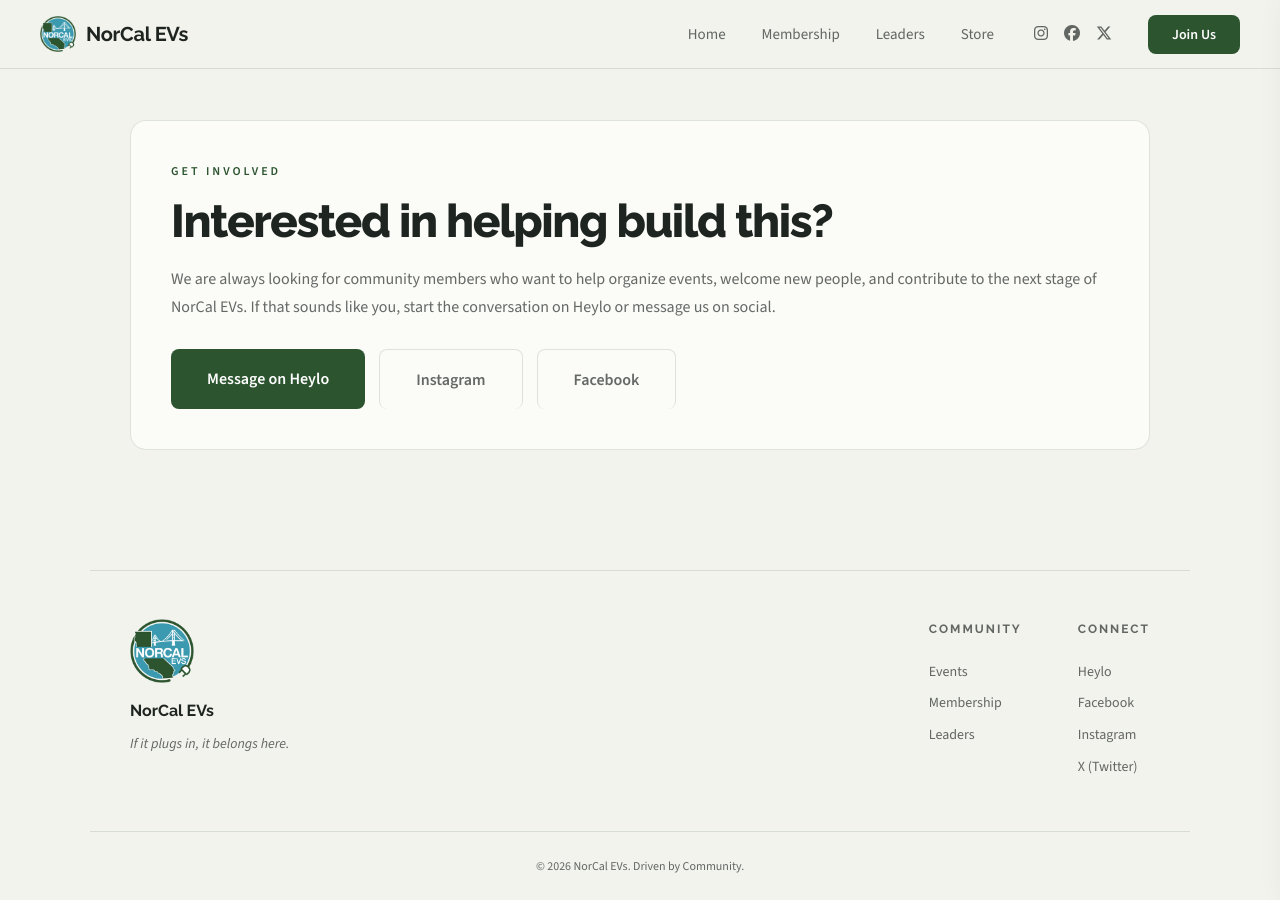
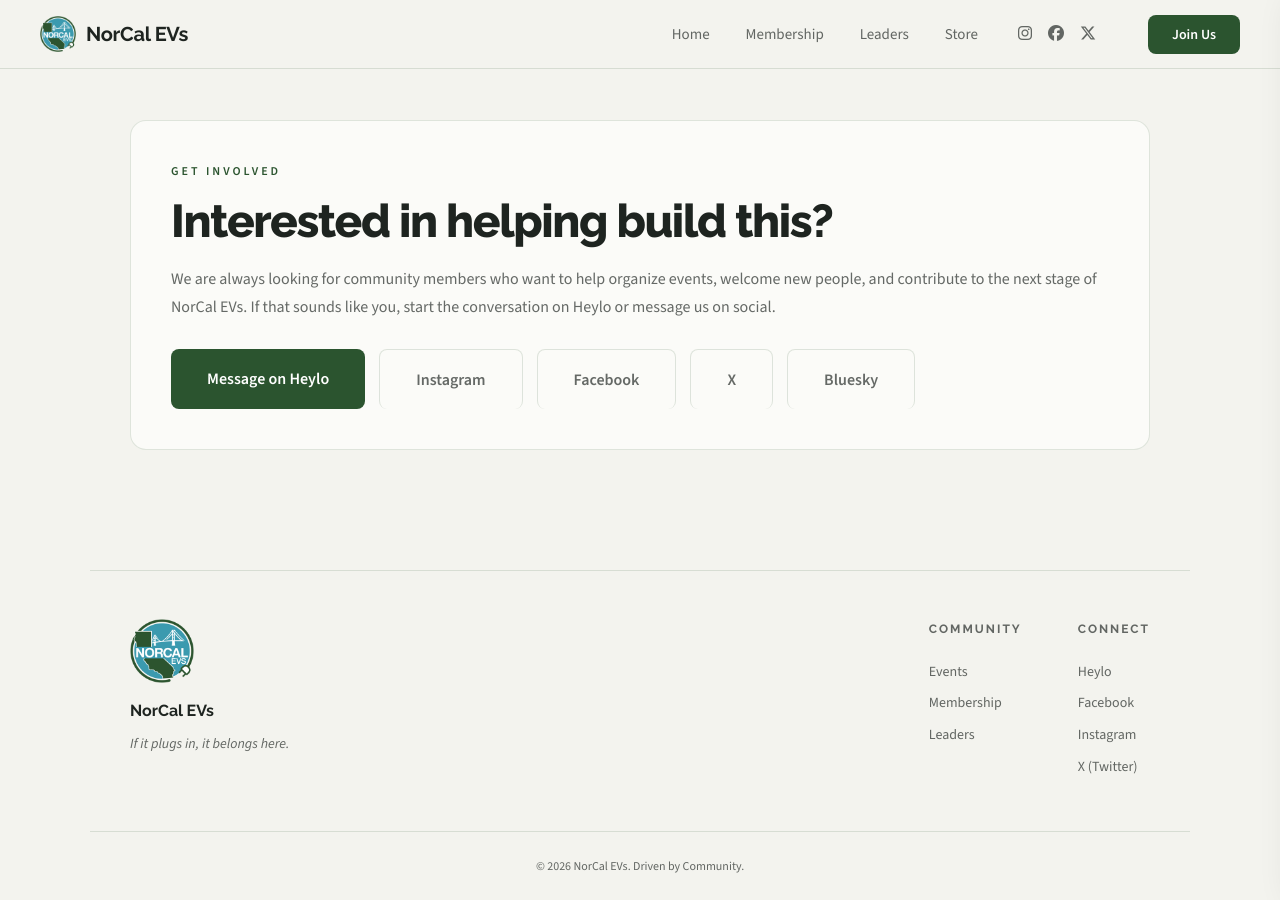
Before and after one commit to ZakWinnick/NorCalEVs, a Jekyll site: the page built from leaders.md, in a window 1280 px wide and 900 px high, scrolled down 2127 px. Built offline with Jekyll 4.4.1, drawn with Linux system fonts in a browser that asks for light colours; a script that is not in the unit is left out.

Commit message:
Add Bluesky to header nav and Leaders page, add X to Leaders page
- Header: added Bluesky icon (fa-bluesky) linking to bsky.app/profile/norcalevs.org
- Leaders Get Involved: added X and Bluesky button links

Co-Authored-By: Claude Opus 4.6 (1M context) <noreply@anthropic.com>

```diff
--- a/_includes/header.html
+++ b/_includes/header.html
@@ -21,6 +21,7 @@
             <a href="https://instagram.com/norcalevs" target="_blank" rel="noopener noreferrer" aria-label="Instagram"><i class="fa-brands fa-instagram"></i></a>
             <a href="https://www.facebook.com/groups/norcalevs" target="_blank" rel="noopener noreferrer" aria-label="Facebook"><i class="fa-brands fa-facebook"></i></a>
             <a href="https://x.com/norcalevs" target="_blank" rel="noopener noreferrer" aria-label="X"><i class="fa-brands fa-x-twitter"></i></a>
+            <a href="https://bsky.app/profile/norcalevs.org" target="_blank" rel="noopener noreferrer" aria-label="Bluesky"><i class="fa-brands fa-bluesky"></i></a>
         </li>
         <li><button class="nav-cart" id="cart-toggle" aria-label="Open cart" type="button"><i class="fa-solid fa-bag-shopping"></i><span class="cart-badge" id="cart-badge" hidden>0</span></button></li>
         <li><a href="https://heylo.group/norcalevs" class="nav-join" target="_blank" rel="noopener noreferrer">Join Us</a></li>
--- a/leaders.md
+++ b/leaders.md
@@ -107,5 +107,7 @@ page_class: "leaders-page"
         <a href="https://heylo.group/norcalevs" class="btn btn-primary" target="_blank" rel="noopener noreferrer">Message on Heylo</a>
         <a href="https://instagram.com/norcalevs" class="btn btn-ghost" target="_blank" rel="noopener noreferrer">Instagram</a>
         <a href="https://www.facebook.com/groups/norcalevs/" class="btn btn-ghost" target="_blank" rel="noopener noreferrer">Facebook</a>
+        <a href="https://x.com/norcalevs" class="btn btn-ghost" target="_blank" rel="noopener noreferrer">X</a>
+        <a href="https://bsky.app/profile/norcalevs.org" class="btn btn-ghost" target="_blank" rel="noopener noreferrer">Bluesky</a>
     </div>
 </section>
```
